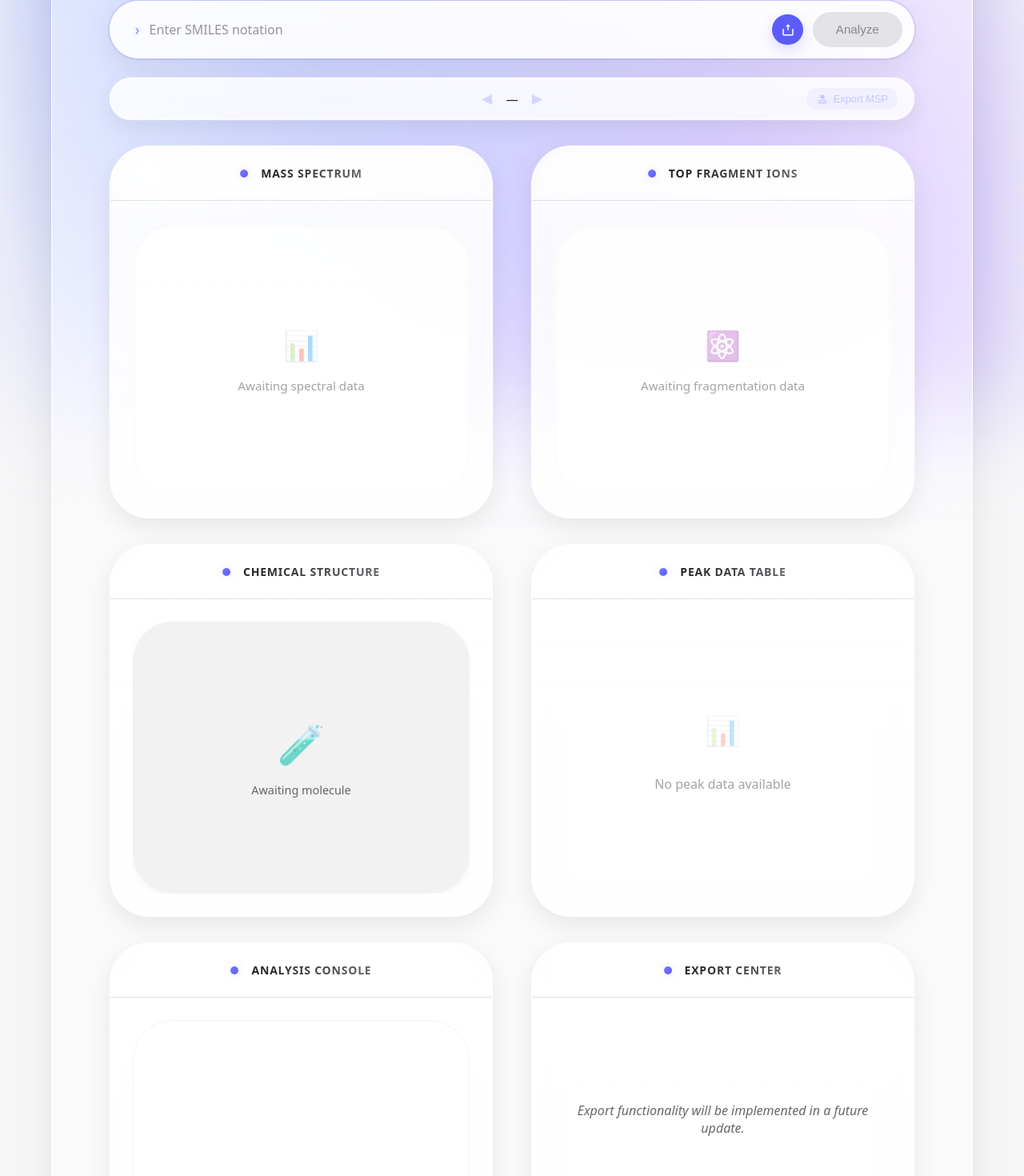
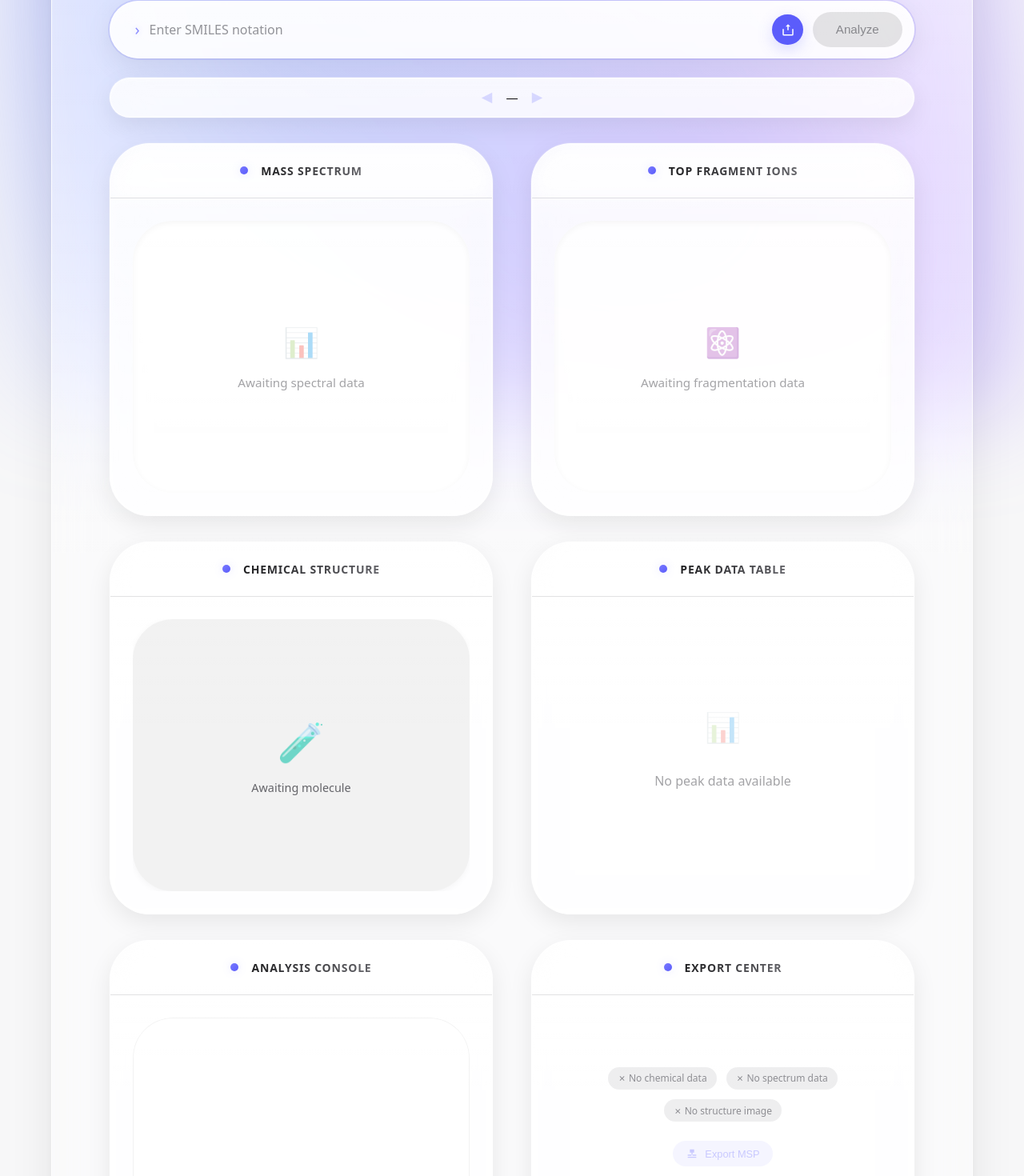
Before and after one commit to yusufmo1/smiles2spec, a Svelte app: page / in a window 1280 px wide. Shown: the part 280-1750 px from the top of the page at 80% size. Built offline with nearby package versions, Linux system fonts and the light colour scheme; a web font is replaced by a local one.

Commit message:
added export center

```diff
--- a/src/App.svelte
+++ b/src/App.svelte
@@ -179,8 +179,6 @@
         <BulkNavigator name={currentName}
                        index={bulkList.length ? idx+1 : 0}
                        total={bulkList.length}
-                       smilesList={bulkList}
-                       currentSmiles={currentSmiles}
                        on:prev={() => nav(-1)}
                        on:next={() => nav(1)}/>
       </div>
@@ -242,6 +240,7 @@
             structurePNG={structurePNG}
             smiles={currentSmiles}
             chemicalName={currentName}
+            smilesList={bulkList}
           />
         </Panel>
       </div>
@@ -274,11 +273,6 @@
 		overflow: visible;         /* keep drop-shadows of inner panels */
 	}
 
-	/* Optional: make header text follow pill curve slightly */
-	.app-shell header {
-		margin-top: -0.5rem;
-	}
-
 	/* Container that holds rows/cols */
 	.body-wrapper {
 		display: flex;
@@ -304,12 +298,6 @@
 	.col-full {
 		width: 100%;
 		padding: 0 1.5rem;        /* Increased padding from 1rem to 1.5rem for consistency */
-	}
-
-	.container {
-		width: 100%;
-		padding: 0;
-		overflow: visible;
 	}
 
 	/* Error message */
--- a/src/components/BulkNavigator.svelte
+++ b/src/components/BulkNavigator.svelte
@@ -1,37 +1,11 @@
 <script>
   import { createEventDispatcher } from 'svelte';
-  import { exportMsp, exportMspBatch } from '../services/api.js';
 
   export let name = "";
   export let index = 0;   // 1-based
   export let total = 0;
-  export let smilesList = [];
-  export let currentSmiles = "";
 
   const dispatch = createEventDispatcher();
-
-  async function exportMspData() {
-    try {
-      let blob;
-
-      if (total > 1) {
-        // Export all entries as batch
-        blob = await exportMspBatch(smilesList);
-      } else {
-        // Export single entry
-        blob = await exportMsp(currentSmiles);
-      }
-
-      const url = URL.createObjectURL(blob);
-      const a = document.createElement("a");
-      a.href = url;
-      a.download = total > 1 ? `batch_export.msp` : `${currentSmiles}.msp`;
-      a.click();
-      URL.revokeObjectURL(url);
-    } catch (e) {
-      alert(`Could not export MSP: ${e.message}`);
-    }
-  }
 </script>
 
 <div class="navigator glass-card">
@@ -48,17 +22,7 @@
     <button class="arrow" on:click={() => dispatch('next')} disabled={total<=1}>▶</button>
   </div>
 
-  <div class="button-container">
-    <button class="export-btn"
-            on:click={exportMspData}
-            disabled={!currentSmiles}
-            title={total > 1 ? "Export all entries as MSP" : "Export current entry as MSP"}>
-      <svg width="16" height="16" viewBox="0 0 24 24" fill="currentColor">
-        <path d="M4 18h16v2H4v-2zM4 14h16v2H4v-2zM8 4v6h3v6h2v-6h3V4H8z"/>
-      </svg>
-      {total > 1 ? 'Export All' : 'Export MSP'}
-    </button>
-  </div>
+  <div class="spacer-right"></div>
 </div>
 
 <style>
@@ -80,13 +44,8 @@
   gap: 0.75rem;
 }
 
-.spacer {
+.spacer, .spacer-right {
   /* Empty spacer for grid layout */
-}
-
-.button-container {
-  display: flex;
-  justify-content: flex-end;
 }
 
 .name-container {
@@ -127,29 +86,4 @@
   opacity: 0.25;
   cursor: default;
 }
-
-.export-btn {
-  background: var(--accent-soft);
-  border: none;
-  color: var(--accent);
-  font-size: 0.8rem;
-  font-weight: 500;
-  padding: 0.35rem 0.75rem;
-  border-radius: var(--enforce-pill);
-  cursor: pointer;
-  display: flex;
-  align-items: center;
-  gap: 0.35rem;
-  transition: all 0.2s;
-}
-
-.export-btn:hover:not(:disabled) {
-  background: var(--accent);
-  color: white;
-}
-
-.export-btn:disabled {
-  opacity: 0.4;
-  cursor: not-allowed;
-}
 </style>
--- a/src/components/ExportCenter.svelte
+++ b/src/components/ExportCenter.svelte
@@ -1,15 +1,78 @@
 <script>
-  // Export center component - placeholder for future functionality
+  import { exportMsp, exportMspBatch } from '../services/api.js';
+
+  // Export center component for all export functionality
   export let spectrumData = null;
   export let peakData = [];
   export let structurePNG = null;
   export let smiles = "";
   export let chemicalName = "";
+  export let smilesList = [];
+
+  // Track available export options
+  $: hasSpectrum = spectrumData !== null;
+  $: hasPeaks = Array.isArray(peakData) && peakData.length > 0;
+  $: hasStructure = structurePNG !== null;
+  $: hasChemicalInfo = !!smiles || !!chemicalName;
+  $: hasBatchData = Array.isArray(smilesList) && smilesList.length > 1;
+
+  async function exportMspData() {
+    try {
+      let blob;
+
+      if (hasBatchData) {
+        // Export all entries as batch
+        blob = await exportMspBatch(smilesList);
+      } else if (smiles) {
+        // Export single entry
+        blob = await exportMsp(smiles);
+      } else {
+        throw new Error("No chemical data available to export");
+      }
+
+      const url = URL.createObjectURL(blob);
+      const a = document.createElement("a");
+      a.href = url;
+      a.download = hasBatchData ? `batch_export.msp` : `${smiles || chemicalName || "export"}.msp`;
+      a.click();
+      URL.revokeObjectURL(url);
+    } catch (e) {
+      alert(`Could not export MSP: ${e.message}`);
+    }
+  }
 </script>
 
 <div class="export-center">
-  <div class="placeholder-message">
-    <p>Export functionality will be implemented in a future update.</p>
+  <div class="export-status">
+    {#if hasChemicalInfo}
+      <span class="status-item available">✓ Chemical data</span>
+    {:else}
+      <span class="status-item unavailable">✗ No chemical data</span>
+    {/if}
+
+    {#if hasSpectrum}
+      <span class="status-item available">✓ Spectrum data</span>
+    {:else}
+      <span class="status-item unavailable">✗ No spectrum data</span>
+    {/if}
+
+    {#if hasStructure}
+      <span class="status-item available">✓ Structure image</span>
+    {:else}
+      <span class="status-item unavailable">✗ No structure image</span>
+    {/if}
+  </div>
+
+  <div class="export-options">
+    <button class="export-btn"
+            on:click={exportMspData}
+            disabled={!smiles && (!smilesList || smilesList.length === 0)}
+            title="Export as MSP format">
+      <svg width="16" height="16" viewBox="0 0 24 24" fill="currentColor">
+        <path d="M4 18h16v2H4v-2zM4 14h16v2H4v-2zM8 4v6h3v6h2v-6h3V4H8z"/>
+      </svg>
+      {hasBatchData ? 'Export All MSP' : 'Export MSP'}
+    </button>
   </div>
 </div>
 
@@ -19,11 +82,62 @@
     display: flex;
     align-items: center;
     justify-content: center;
+    flex-direction: column;
+    gap: 1.5rem;
   }
 
-  .placeholder-message {
-    color: var(--text-secondary);
-    font-style: italic;
-    text-align: center;
+  .export-status {
+    display: flex;
+    flex-wrap: wrap;
+    gap: 0.75rem;
+    justify-content: center;
+    font-size: 0.75rem;
+  }
+
+  .status-item {
+    padding: 0.35rem 0.75rem;
+    border-radius: var(--enforce-pill);
+  }
+
+  .available {
+    background: rgba(52, 199, 89, 0.15);
+    color: #34c759;
+  }
+
+  .unavailable {
+    background: rgba(142, 142, 147, 0.15);
+    color: #8e8e93;
+  }
+
+  .export-options {
+    display: flex;
+    flex-wrap: wrap;
+    gap: 1rem;
+    justify-content: center;
+  }
+
+  .export-btn {
+    background: var(--accent-soft);
+    border: none;
+    color: var(--accent);
+    font-size: 0.8rem;
+    font-weight: 500;
+    padding: 0.5rem 1rem;
+    border-radius: var(--enforce-pill);
+    cursor: pointer;
+    display: flex;
+    align-items: center;
+    gap: 0.5rem;
+    transition: all 0.2s;
+  }
+
+  .export-btn:hover:not(:disabled) {
+    background: var(--accent);
+    color: white;
+  }
+
+  .export-btn:disabled {
+    opacity: 0.4;
+    cursor: not-allowed;
   }
 </style>
--- a/src/components/Panel.svelte
+++ b/src/components/Panel.svelte
@@ -18,9 +18,24 @@
     /* Send the actual element instead of outerHTML */
     focusedPanel.set(panelEl);
   }
+
+  function handleKeyDown(event) {
+    if (event.key === 'Enter' || event.key === ' ') {
+      handleClick();
+      event.preventDefault();
+    }
+  }
 </script>
 
-<div bind:this={panelEl} class="glass-card panel" on:click={handleClick}>
+<div
+  bind:this={panelEl}
+  class="glass-card panel"
+  on:click={handleClick}
+  on:keydown={handleKeyDown}
+  tabindex="0"
+  role="button"
+  aria-label={title ? `Expand ${title} panel` : 'Expand panel'}
+>
   {#if title}
     <header>
       <div class="title-wrapper">
@@ -44,6 +59,22 @@
     min-height: 340px;
     border-radius: var(--enforce-pill);
     position: relative;
+    cursor: pointer;
+    transition: transform 0.2s, box-shadow 0.2s;
+  }
+
+  .panel:hover {
+    transform: translateY(-2px);
+    box-shadow: 0 12px 30px rgba(0, 0, 0, 0.1);
+  }
+
+  .panel:focus {
+    outline: 2px solid var(--accent);
+    outline-offset: 2px;
+  }
+
+  .panel:focus:not(:focus-visible) {
+    outline: none;
   }
 
   header {
--- a/src/components/PanelOverlay.svelte
+++ b/src/components/PanelOverlay.svelte
@@ -204,6 +204,8 @@
       class="fullscreen-overlay"
       role="dialog"
       on:click|self={close}
+      on:keydown={(e) => e.key === 'Escape' && close()}
+      aria-modal="true"
       transition:fade={{ duration: 400 }}
       on:introstart={handleOverlayOpen}
       on:outroend={handleOverlayClose}
--- a/src/components/PeakTable.svelte
+++ b/src/components/PeakTable.svelte
@@ -29,9 +29,38 @@
     105: "C₈H₉• (Methyltropylium)"
   };
 
+  // Custom fragment descriptions for specific SMILES patterns (could be expanded)
+  function getCustomFragments() {
+    if (!smiles) return {};
+
+    const customFragments = {};
+
+    // Check for common functional groups based on SMILES
+    if (smiles.includes("O")) {
+      // Compounds with oxygen might have these fragments
+      customFragments[31] = "CH₂OH• (Hydroxymethyl)";
+      customFragments[45] = "CH₃CHOH• (Ethanol fragment)";
+    }
+
+    if (smiles.includes("N")) {
+      // Compounds with nitrogen might have these fragments
+      customFragments[30] = "CH₂NH₂• (Aminomethyl)";
+      customFragments[44] = "C₂H₄NH₂ (Aminoethyl)";
+    }
+
+    if (smiles.includes("c1ccccc1")) {
+      // Compounds with benzene rings
+      customFragments[77] = "C₆H₅• (Phenyl)";
+      customFragments[91] = "C₇H₇• (Benzyl/Tropylium)";
+    }
+
+    return customFragments;
+  }
+
   function getFragmentDescription(mz) {
     const rounded = Math.round(mz);
-    return fragmentDescriptions[rounded] || "";
+    const customFrags = getCustomFragments();
+    return customFrags[rounded] || fragmentDescriptions[rounded] || "";
   }
 
   function toggleShowAll() {
--- a/src/components/SmilesInput.svelte
+++ b/src/components/SmilesInput.svelte
@@ -145,10 +145,15 @@
 
 <!-- Upload Modal -->
 {#if showUploadModal}
-  <div class="modal-overlay" on:click={closeUploadModal}>
+  <div class="modal-overlay"
+       on:click={closeUploadModal}
+       on:keydown={(e) => e.key === 'Escape' && closeUploadModal()}
+       role="dialog"
+       aria-modal="true">
     <div class="upload-modal glass-card"
          class:drag-active={dragActive}
          on:click|stopPropagation={() => {}}
+         on:keydown|stopPropagation={() => {}}
          on:dragenter={handleDragEnter}
          on:dragover={handleDragOver}
          on:dragleave={handleDragLeave}
```
